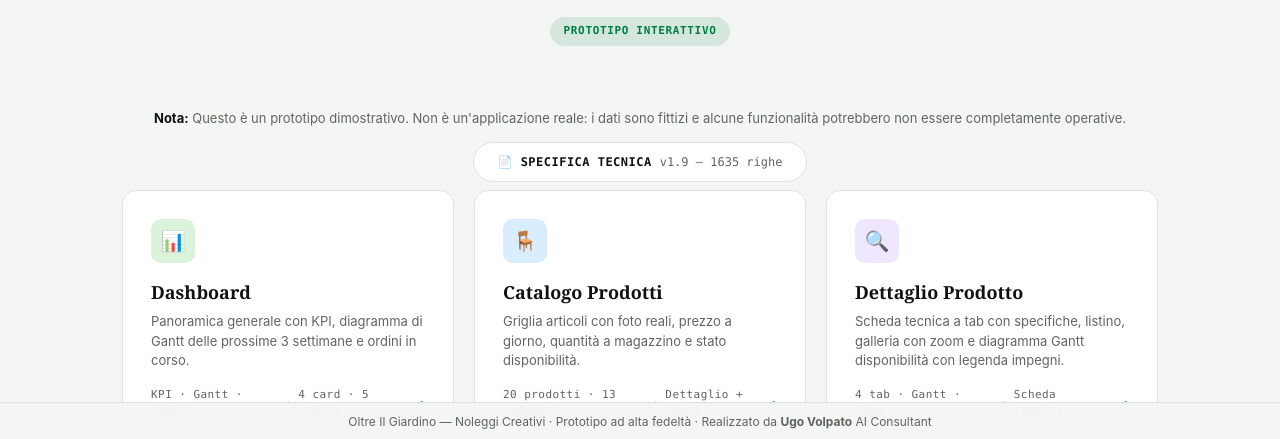
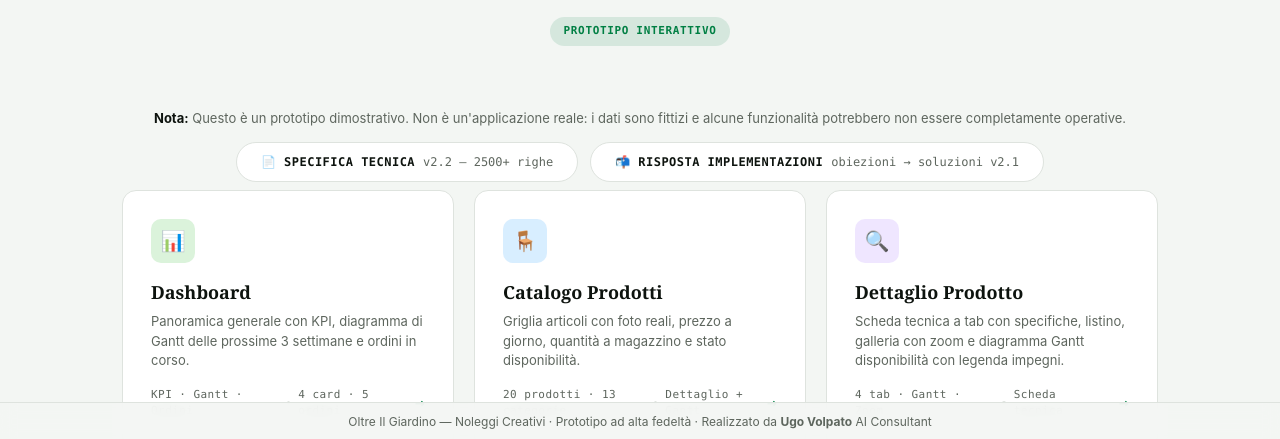
Before and after one commit to uvolpato/OltreIlGiardinoSrl_GestioneNoleggio, a plain HTML site: page index.html in a window 1280 px wide. Shown: the part 359-798 px from the top of the page. Drawn offline with Linux system fonts and the light colour scheme.

Commit message:
fix: rimuovo pulsante Nuovo DDT, rinomino prototipo-email-cliente in obiezioni.html, aggiorno index con link a obiezioni e versione specifica v2.2

```diff
--- a/index.html
+++ b/index.html
@@ -198,12 +198,16 @@
     <strong>Nota:</strong> Questo è un prototipo dimostrativo. Non è un'applicazione reale: i dati sono fittizi e alcune funzionalità potrebbero non essere completamente operative.
   </div>
 
-  <div class="spec-btn-wrap" style="max-width:1100px;margin:0 auto;padding:0 32px 8px;text-align:center;">
-    <a href="specifica.html" style="display:inline-flex;align-items:center;gap:8px;padding:10px 24px;border-radius:999px;background:var(--surface);border:1px solid var(--border);color:var(--fg);font-family:var(--font-mono);font-size:12px;font-weight:600;letter-spacing:0.04em;text-transform:uppercase;text-decoration:none;transition:border-color 0.15s,box-shadow 0.15s;">
-      📄 Specifica Tecnica
-      <span style="color:var(--muted);font-weight:400;text-transform:none;letter-spacing:0;">v1.9 — 1635 righe</span>
-    </a>
-  </div>
+   <div class="spec-btn-wrap" style="max-width:1100px;margin:0 auto;padding:0 32px 8px;text-align:center;display:flex;gap:12px;justify-content:center;flex-wrap:wrap;">
+     <a href="specifica.html" style="display:inline-flex;align-items:center;gap:8px;padding:10px 24px;border-radius:999px;background:var(--surface);border:1px solid var(--border);color:var(--fg);font-family:var(--font-mono);font-size:12px;font-weight:600;letter-spacing:0.04em;text-transform:uppercase;text-decoration:none;transition:border-color 0.15s,box-shadow 0.15s;">
+       📄 Specifica Tecnica
+       <span style="color:var(--muted);font-weight:400;text-transform:none;letter-spacing:0;">v2.2 — 2500+ righe</span>
+     </a>
+     <a href="obiezioni.html" style="display:inline-flex;align-items:center;gap:8px;padding:10px 24px;border-radius:999px;background:var(--surface);border:1px solid var(--border);color:var(--fg);font-family:var(--font-mono);font-size:12px;font-weight:600;letter-spacing:0.04em;text-transform:uppercase;text-decoration:none;transition:border-color 0.15s,box-shadow 0.15s;">
+       📬 Risposta Implementazioni
+       <span style="color:var(--muted);font-weight:400;text-transform:none;letter-spacing:0;">obiezioni → soluzioni v2.1</span>
+     </a>
+   </div>
 
   <main class="grid">
 
```
Also changed, not shown: app.html (+0 -1 lines), obiezioni.html (renamed from prototipo-email-cliente.html, +1 -2 lines), oltre-il-giardino-gestione-noleggi.html (+1 -1 lines).
